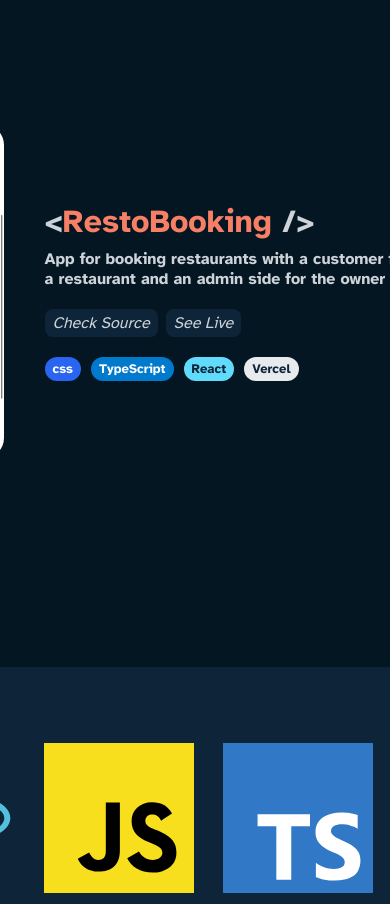
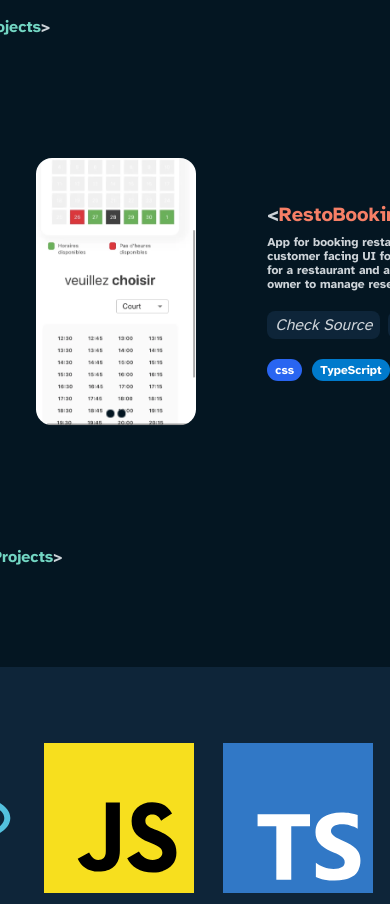
Before and after one commit to benhlel0slim/Portfolio, a Next.js app: page / in a window 390 px wide. Shown: the part 1180-2084 px from the top of the page. Built offline with nearby package versions, Linux system fonts and the light colour scheme.

Commit message:
refactor: styling project component

```diff
--- a/src/components/project/Project.tsx
+++ b/src/components/project/Project.tsx
@@ -8,7 +8,7 @@ import Images from "../images/Images";
 
 function Project({ title, images, description, url, techs }: Props) {
   return (
-    <article className={styles.container}>
+    <section className={styles.container}>
       <div className={styles.projectImage}>
         <Images images={images} />
       </div>
@@ -32,7 +32,7 @@ function Project({ title, images, description, url, techs }: Props) {
           ))}
         </div>
       </div>
-    </article>
+    </section>
   );
 }
 
--- a/src/components/project/project.module.scss
+++ b/src/components/project/project.module.scss
@@ -1,15 +1,19 @@
 .container {
   display: flex;
   align-items: center;
+  gap: 4%;
+}
+.projectImage {
+  margin-left: 5%;
+  margin-right: 5%;
 }
 .text {
   padding: 10px;
   color: $accent-color;
-  font-size: xx-large;
-  width: 620px;
+  font-size: 30px;
   p {
     color: $text-color;
-    font-size: medium;
+    font-size: 16px;
     font-weight: bold;
     line-break: auto;
     margin-top: 8px;
@@ -38,11 +42,26 @@
     border-radius: 8px;
     font-style: italic;
     text-decoration: none;
-    font-size: medium;
+    font-size: 16px;
     @include hover-effect-tech;
   }
 }
-.projectImage {
-  margin-left: 31px;
-  margin-right: 31px;
+
+@media (max-width: 768px) {
+  .text {
+    font-size: 20px;
+
+    p {
+      font-size: 12px;
+    }
+  }
+  .techs {
+    font-size: 12px;
+  }
+  .links {
+    font-size: 15px;
+  }
+  .projectImage {
+    scale: 0.8;
+  }
 }
```
